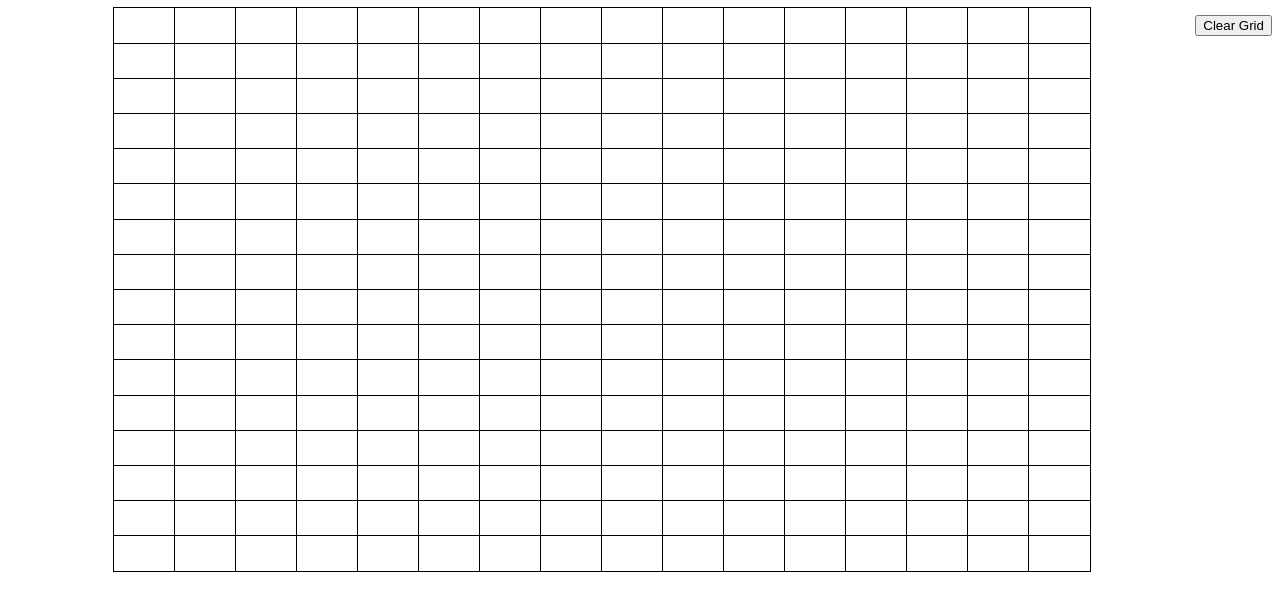
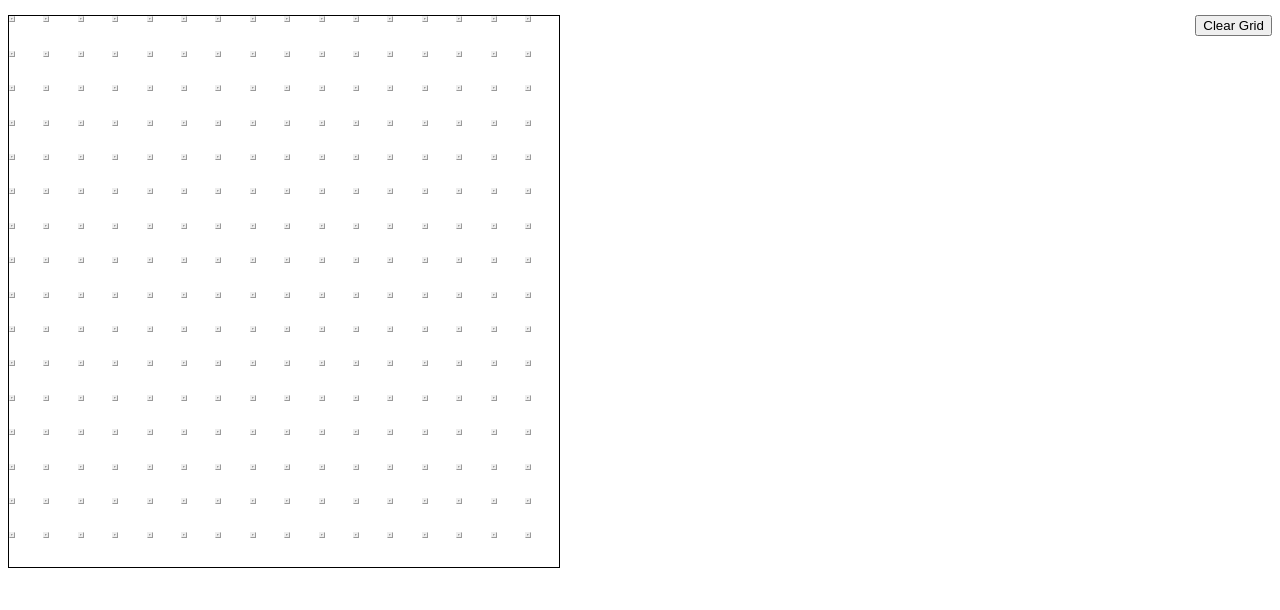
Before and after one commit to gelobs/etch-a-sketch, a plain HTML site: page index.html in a window 1280 px wide. Shown: the part 44-654 px from the top of the page. Drawn offline with Linux system fonts and the light colour scheme.

Commit message:
More changes

```diff
--- a/dom.js
+++ b/dom.js
@@ -1,8 +1,11 @@
 // my script
-var containerDiv = document.createElement('div');
-containerDiv.classList.add('grid-container');
-document.body.appendChild(containerDiv);
+// var containerDiv = document.createElement('div');
+// containerDiv.classList.add('grid-container');
+// document.body.appendChild(containerDiv);
 function makeRows(rows, cols) {
+  var containerDiv = document.createElement('div');
+  containerDiv.classList.add('grid-container');
+  document.body.insertBefore(containerDiv, document.body.children[3]);
   var gridContainer = document.getElementsByClassName('grid-container')[0];
   gridContainer.style.setProperty('--grid-rows', rows);
   gridContainer.style.setProperty('--grid-cols', cols);
@@ -29,10 +32,11 @@ var y = document.querySelectorAll('.grid-item');
 // // Button
 function buttonClick(){
   var htmlCollection = document.getElementsByClassName('grid-item');
-  for (var i=htmlCollection.length-1; i=0; i--){
+  for (var i=htmlCollection.length-1; i>0; i--){
     htmlCollection[i].remove();
   }
-
+  htmlCollection[0].remove();
+  document.getElementsByClassName('grid-container')[0].remove();
   var input = prompt('Clearing the grid. How many squares per side to make the new grid?');
   var numInput = parseInt(input);
   // var newGrid = document.createElement('div');
--- a/index.html
+++ b/index.html
@@ -12,26 +12,32 @@
         }
         .grid-container{
             display: grid;
-            grid-gap: 1em;
-            grid-template-rows: repeat(var(--grid-rows), auto);
-            grid-template-columns: repeat(var(--grid-cols), auto);
-            /* background-color: lightblue; */
+            justify-content: right;
+            position:fixed;
+            /* grid-gap: 1em; */
+            grid-template-rows: repeat(var(--grid-rows), 1fr);
+            grid-template-columns: repeat(var(--grid-cols), 1fr);
+            background-color: white;
             border: 1px solid;
-            margin: auto;
-            width: 960px;
+            width: 43vw;
+            height: 43vw;
         }
         .grid-item{
-            padding: 1.1em;
-            margin: -20%;
-            border: 1px solid;
-            background-color: white;
+            width: fit-content;
+            height: fit-content;
+            /* padding: 1em; */
+            border: 0.2em ridge;
+            /* border-style: ; */
+            /* background-color: white; */
         }
-        /* .grid-item:hover{ */
-            /* background-color: lightgrey; */
-        /* } */
+        .grid-item:hover{
+            background-color: lightgrey;
+        }
     </style>
     <body>
+        <!-- <div class="grid-container"> -->
 
+        <!-- </div> -->
         <script src="dom.js"></script>
     </body>
 </html>
```
